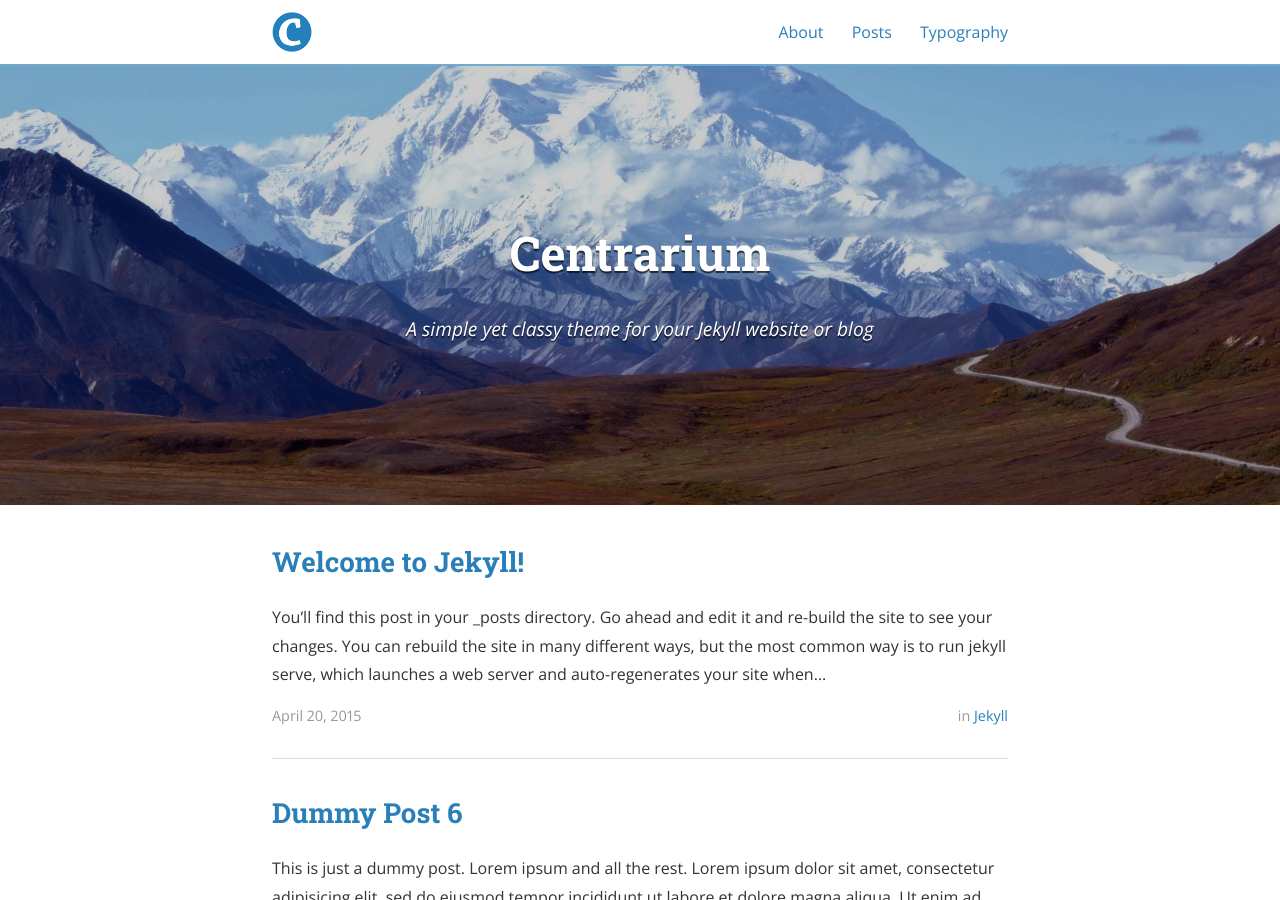
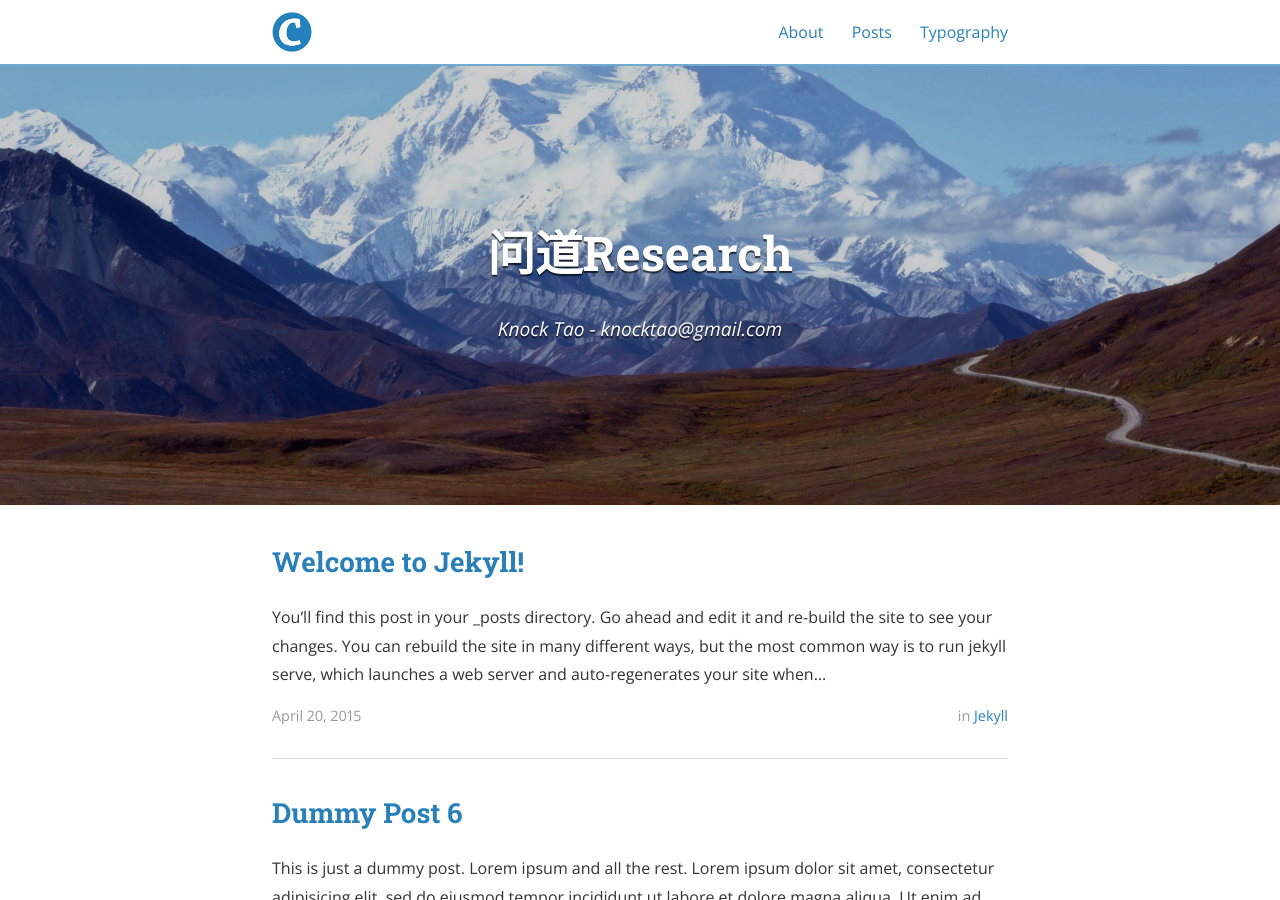
Before and after one commit to knocktao/knocktao.github.io, a Jekyll site: the page built from index.html, in a window 1280 px wide and 900 px high. Built offline with Jekyll 4.4.1, drawn with Linux system fonts in a browser that asks for light colours; nearby versions of some CDN libraries; the list of posts is cut into pages by our own code; some of the changed text lies outside the part shown.

Commit message:
update username

```diff
--- a/_config.yml
+++ b/_config.yml
@@ -9,10 +9,10 @@ exclude:
   - "/vendor/"
 
 # Site settings
-title: Centrarium
-subtitle: "A simple yet classy theme for your Jekyll website or blog"
-email: blcentra@gmail.com
-name: Ben Centra
+title: 问道Research
+subtitle: "Knock Tao - knocktao@gmail.com"
+email: knocktao@gmail.com
+name: Knock Tao
 description: >
   A simple yet classy theme for your Jekyll website or blog.
 # Base URL of site (i.e. /blog). It should always start with a slash,
@@ -47,7 +47,7 @@ jekyll-archives:
     tag: '/tag/:name/'
 
 # Disqus comments
-# disqus_shortname: bencentra
+# disqus_shortname: knocktao
 
 # Google analytics
 # ga_tracking_id: "UA-XXXX-1"
@@ -71,35 +71,35 @@ descriptions:
 # social:
 #   - name: Twitter                         # Name of the service
 #     icon: twitter                         # Font Awesome icon to use (minus fa- prefix)
-#     username: "@TheBenCentra"             # (User) Name to display in the footer link
-#     url: https://twitter.com/TheBenCentra # URL of your profile (leave blank to not display in footer)
+#     username: "@Theknocktao"             # (User) Name to display in the footer link
+#     url: https://twitter.com/Theknocktao # URL of your profile (leave blank to not display in footer)
 #     desc: Follow me on Twitter            # Description to display as link title, etc
 #     share: true                           # Include in the "Share" section of posts
 social:
   - name: Twitter
     icon: twitter
-    username: TheBenCentra
-    url: https://twitter.com/TheBenCentra
+    username: Theknocktao
+    url: https://twitter.com/Theknocktao
     desc: Follow me on Twitter
     share: true
 
   - name: Facebook
     icon: facebook
-    username: thebencentra
+    username: theknocktao
     url: ""
     desc: Friend me on Facebook
     share: true
 
   - name: GitHub
     icon: github
-    username: bencentra
-    url: https://github.com/bencentra
+    username: knocktao
+    url: https://github.com/knocktao
     desc: Fork me on GitHub
     share: false
 
   - name: LinkedIn
     icon: linkedin
-    username: Ben Centra
+    username: Knock Tao
     url: https://www.linkedin.com/pub/ben-centra/47/769/60a
     desc: Connect with me on LinkedIn
     share: true
@@ -199,6 +199,6 @@ protocols:
 
     twitter_image: "/assets/logo.png"
 
-    os_repo: "https://github.com/bencentra/centrarium.com"
+    os_repo: "https://github.com/knocktao/centrarium.com"
     os_rcs_type: "git"
-    os_src: "git@github.com:bencentra/centrarium.com.git"
+    os_src: "git@github.com:knocktao/centrarium.com.git"
```
